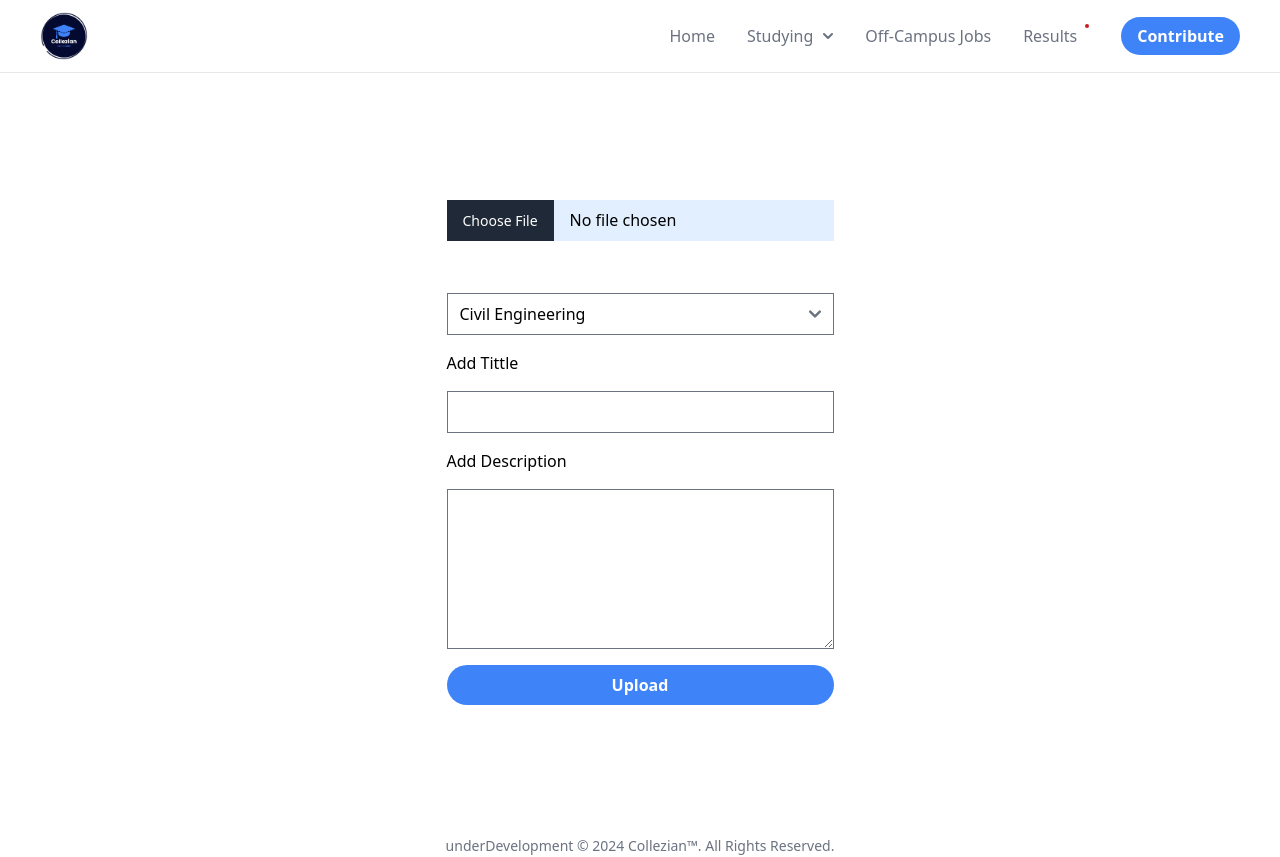
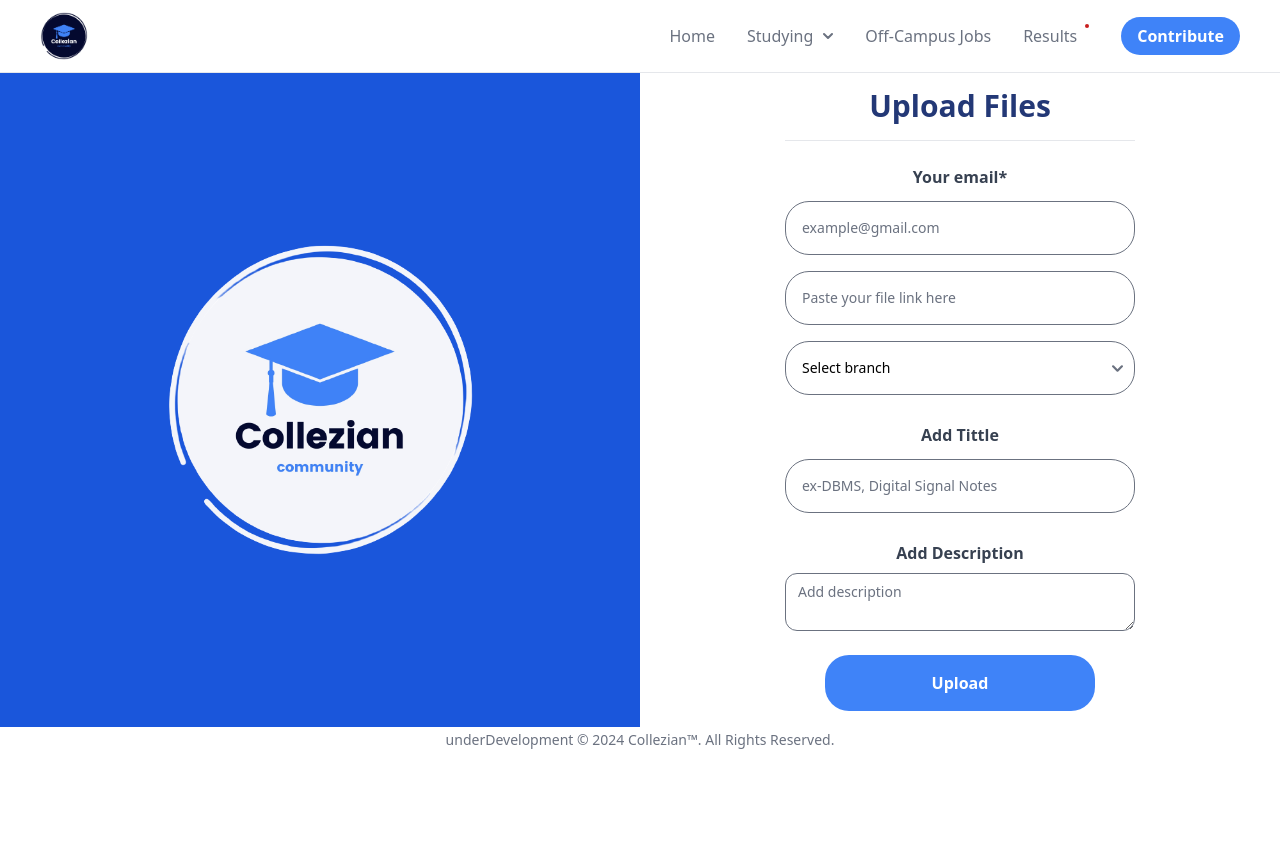
Before and after one commit to modest-azad/collezian-0.1.0, a Next.js app: page /contribution in a window 1280 px wide. After the commit the page ends 800 px from the top, so only its background shows below. Built offline with nearby package versions, Linux system fonts and the light colour scheme.

Commit message:
Upload Files form created

```diff
--- a/src/components/Important_portal.js
+++ b/src/components/Important_portal.js
@@ -5,12 +5,12 @@
     <>
       <h1
         id="portal-links"
-        className=" text-center m-auto text-xl md:text-2xl font-semibold my-4"
+        className=" max-md:text-center mx-[5%] m-auto uppercase text-xl md:text-2xl text-center font-semibold my-4"
       >
-        Government Official Portals
+        Government Portals
       </h1>
-      <div className="important-portal bg-blue-500">
-        <div className="items md:mx-[10%] text-gray-200 text-center text-xs grid grid-cols-4 justify-center lg:grid-cols-8  md:gap-5 py-4  px-[5%]">
+      <div className="important-portal">
+        <div className="items text-gray-700 text-center text-xs grid grid-cols-4 justify-center lg:grid-cols-8  md:gap-5 py-4  px-[5%]">
           <a
             href="http://beu-bih.ac.in/"
             target="_blank"
--- a/src/components/Navigation.js
+++ b/src/components/Navigation.js
@@ -27,7 +27,7 @@
     }
   return (
     <>
-<nav className="sticky  top-0 acrylic w-full center md:px-10 px-4 py-3 outline outline-1 outline-gray-200 ">
+<nav className="acrylic w-full center md:px-10 px-4 py-3 outline outline-1 outline-gray-200 ">
     <div className="flex flex-wrap justify-between items-center mx-auto">
         <Link href="/" className="flex items-center">
             <img  src="/logo/Collezian_Official_Logo_DARK.png" className="h-12 mr-3 rounded-full " alt="Logo" />
--- a/src/components/Studying_section.js
+++ b/src/components/Studying_section.js
@@ -10,9 +10,10 @@
 
     return (
       <div className="my-20">
-      <h1 id="portal-links" className=" text-center m-auto text-xl md:text-2xl font-semibold my-4">
+      <h1 id="portal-links" className=" uppercase text-xl md:text-2xl text-center font-semibold m-auto my-4 py-2">
         Engineering Branch
       </h1>
+
 
         <div className=" service w-full m-auto grid grid-rows-auto  grid-cols-1 md:grid-cols-3 gap-4 md:gap-8  px-[5%]">
 
--- a/src/pages/contribution.js
+++ b/src/pages/contribution.js
@@ -1,32 +1,46 @@
+/* eslint-disable @next/next/no-img-element */
 import { Alert, Button, Radio } from "flowbite-react";
 
 export default function Contribute(){
+    var input = " rounded-3xl w-full text-sm p-4 my-1"
     return (
         <>
-                <div className=" m-auto grid  justify-center p-[10%] md:p-[10%]">
-                    <form className="grid gap-4 w-full">
-                        <input className=" bg-blue-100 mb-9 " type="file"/>
+                <div className="text-center m-auto h-full grid grid-cols-1 lg:grid-cols-12  justify-center">
+                    <div className="bg-blue-700 md:col-span-6 flex justify-center items-center py-10">
+                        <img className="w-[50%]" src="/logo/Collezian_Official_logo_LIGHT.png" alt="logo"/>
+                    </div>
+                    <div className="form-container md:col-span-6 w-full">
+                        <h2 className="text-center font-bold text-3xl my-4 text-blue-900">Upload Files</h2>
 
-                        <select required className="">
+                        <form className="grid gap-2  justify-center px-4 ">
+                        <hr/>
+                        <p className="text-gray-700 pt-4 font-semibold">Your email*</p>
+                        <input className={input} type="email" required name="email" id="tittle" placeholder="example@gmail.com"/>
+
+                        <input className={input} name="link" type="text" placeholder="Paste your file link here"/>
+
+                        <select className={input} required >
+                            <option value="civil">Select branch</option>
                             <option value="civil">Civil Engineering</option>
                             <option value="cse">Computer Science and Engineering</option>
                             <option value="ece">Electronics and Communication Engineering</option>
                             <option value="ee">Electrical Engineering</option>
                             <option value="eee">Elecrical and Electronics Engineering</option>
                             <option value="me">Mechanical Engineering</option>
-                            <option value="bca">BCA</option>
                         </select>
 
-                        <p>Add Tittle</p>
-                        <input type="text" required name="tittle" id="tittlee" />
+                        <p className="text-gray-700 pt-4 font-semibold">Add Tittle</p>
+                        <input className={input} type="text"  required name="tittle" id="tittle" placeholder="ex-DBMS, Digital Signal Notes"/>
 
-                        <p>Add Description</p>
-                        <textarea className="h-40" required type="text-area" name="description" id="description" />
+                        <p className="text-gray-700 pt-4 font-semibold">Add Description</p>
+                        <textarea className="rounded-xl w-full text-sm max-h-20" required type="text-area" name="description" id="description" placeholder="Add description" />
 
                         <button onClick={()=>{
-                            window.alert("Your file will be visible on site after verification.\n\n -Collezian Community")
-                        }} className=" bg-blue-500 hover:bg-blue-700 text-white font-bold py-2 px-4 rounded-3xl">Upload</button>
-                    </form>
+                            window.alert("Uploading...")
+                        }} className="  bg-blue-500 hover:bg-blue-700 text-white font-bold mx-10 my-4 py-4 px-4 rounded-3xl">Upload</button>
+                        </form>
+                    </div>
+
                 </div>
         </>
     )
```
